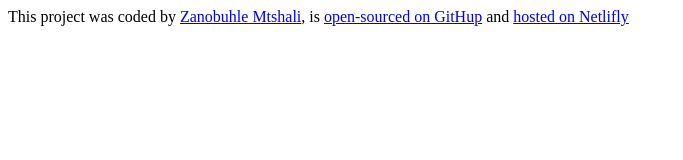
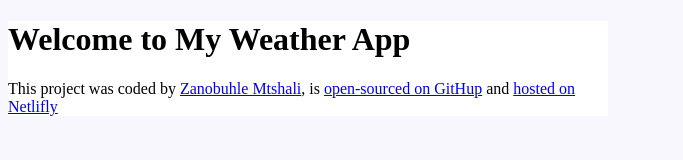
Before and after one commit to BuhleMtshali/weather-app, a plain HTML site: page index.html in a window 1280 px wide. Shown: the whole page, without its empty margins (0-683 px from the left). Drawn offline with Linux system fonts and the light colour scheme.

Commit message:
linked the css to the html

```diff
--- a/index.html
+++ b/index.html
@@ -4,9 +4,11 @@
     <meta charset="UTF-8" />
     <meta name="viewport" content="width=device-width, initial-scale=1.0" />
     <title>weather app</title>
+    <link href="style.css" rel="stylesheet" />
   </head>
   <body>
     <div class="weather-container">
+      <h1>Welcome to My Weather App</h1>
       <footer>
         This project was coded by
         <a href="https://github.com/BuhleMtshali">Zanobuhle Mtshali</a>, is
--- a/style.css
+++ b/style.css
@@ -5,5 +5,5 @@ body {
 }
 .weather-container {
   max-width: 600px;
-  background: white;
+  background: #ffffff;
 }
```
